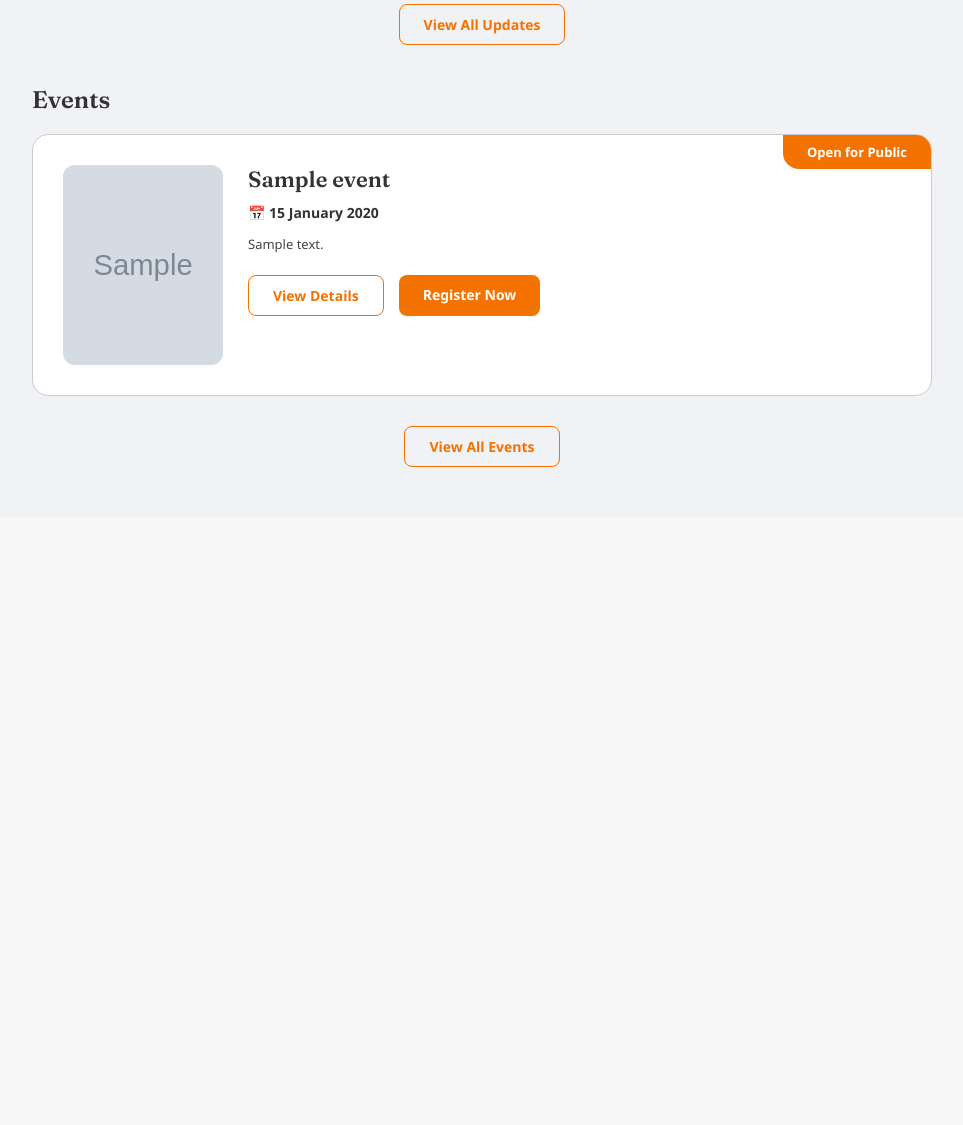
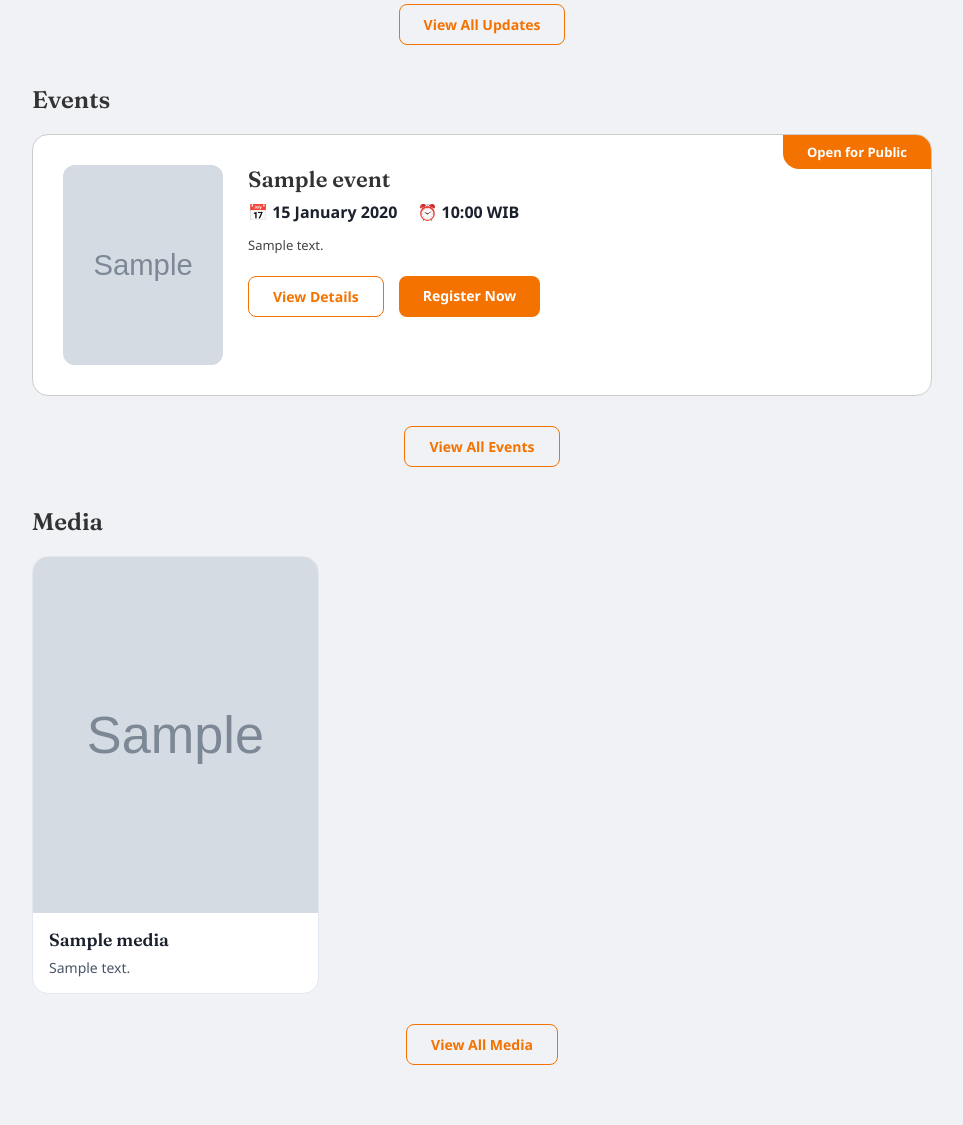
Before and after one commit to kmbwidyodaya/website, a Django app: template core/templates/home.html in a window 1280 px wide. Shown: the part 608-1733 px from the top of the page, without its empty margins (158-1121 px from the left). Before the commit the page ends 1075 px from the top, so only its background shows below. Run offline with Django 5.2, Linux system fonts and the light colour scheme; the template is opened without the code that fills it: values that come from a table or form of the project are taken from there, others are empty; tables that the repository leaves empty hold one stand-in row (values such as "Sample post"); grey boxes marked "Sample" are stand-in pictures; some web fonts are replaced.

Commit message:
Penambahan fitur media di homepage dan perbaikan menu events

```diff
--- a/core/models.py
+++ b/core/models.py
@@ -20,9 +20,19 @@ class Event(models.Model):
     # Deskripsi lengkap untuk halaman detail event
     full_description = models.TextField(help_text="Deskripsi detail untuk halaman View Details")
     date = models.DateField()
+    time = models.TimeField(null=True, blank=True, help_text="Contoh: 08:00:00 atau biarkan kosong")
     image = models.URLField(max_length=500, blank=True, null=True)
     is_open_for_public = models.BooleanField(default=True)
     registration_link = models.URLField(blank=True, null=True)
 
     def __str__(self):
         return self.title
+class Media(models.Model):
+    title = models.CharField(max_length=200)
+    description = models.TextField(blank=True, null=True, help_text="Deskripsi singkat media (opsional)")
+    image = models.URLField(max_length=500, blank=True, null=True, help_text="Direct Link Google Drive gambar")
+    link = models.URLField(max_length=500, help_text="Link tujuan (YouTube/Instagram/Drive)")
+    created_at = models.DateTimeField(auto_now_add=True)
+
+    def __str__(self):
+        return self.title
--- a/core/templates/home.html
+++ b/core/templates/home.html
@@ -69,7 +69,7 @@
         <section class="event-section">
             <h2 class="section-title">Events</h2>
 
-            {% if event %}
+        {% for event in events_list %}
             <div class="event-card">
                 <div class="badge-public">Open for Public</div>
                 <div class="event-body">
@@ -80,7 +80,14 @@
                     </div>
                     <div class="event-content">
                         <h3 class="event-title">{{ event.title }}</h3>
-                        <p class="event-date">📅 {{ event.date|date:"d F Y" }}</p>
+                        <!-- Ganti bagian tanggal dan jam menjadi seperti ini -->
+                        <div class="event-meta">
+                            <span class="event-date">📅 {{ event.date|date:"d F Y" }}</span>
+
+                            {% if event.time %}
+                            <span class="event-time">⏰ {{ event.time|time:"H:i" }} WIB</span>
+                            {% endif %}
+                        </div>
                         <p class="event-text">{{ event.short_description }}</p>
 
                         <div class="event-actions">
@@ -92,15 +99,43 @@
                     </div>
                 </div>
             </div>
-            {% else %}
+            {% empty %}
             <p>Belum ada event mendatang.</p>
-            {% endif %}
+            {% endfor %}
             <div class="center-btn">
                 <a href="#" class="btn btn-outline">View All Events</a>
             </div>
         </section>
+        <!-- Section Media -->
+        <section class="media-section">
+            <h2 class="section-title">Media</h2>
+            <div class="media-grid">
+                {% for item in media_list %}
+                <a href="{{ item.link }}" target="_blank" class="media-card">
+                    <div class="media-image-wrapper">
+                        {% if item.image %}
+                            <img src="{{ item.image }}" alt="{{ item.title }}">
+                        {% else %}
+                            <img src="https://via.placeholder.com/600x337?text=Media" alt="No Image">
+                        {% endif %}
+                    </div>
+                    <div class="media-content">
+                        <h3 class="media-title">{{ item.title }}</h3>
+                        {% if item.description %}
+                            <p class="media-description">{{ item.description }}</p>
+                        {% endif %}
+                    </div>
+                </a>
+                {% empty %}
+                    <p>Belum ada media terbaru.</p>
+                {% endfor %}
+            </div>
+                        <div class="center-btn">
+                <a href="#" class="btn btn-outline">View All Media</a>
+            </div>
+        </section>
     </main>
-<!-- Overlay Latar Belakang Gelap -->
+    <!-- Overlay Latar Belakang Gelap -->
     <div class="sidebar-overlay" id="sidebarOverlay" onclick="toggleSidebar()"></div>
 
     <!-- Off-Canvas Sidebar -->
@@ -128,16 +163,11 @@
             <a href="#">Contact us</a>
         </nav>
     </aside>
+    <!-- Script JavaScript -->
+{% load static %}
 
-    <!-- Script JavaScript Toggle -->
-    <script>
-        function toggleSidebar() {
-            const sidebar = document.getElementById('sidebarMenu');
-            const overlay = document.getElementById('sidebarOverlay');
-            sidebar.classList.toggle('open');
-            overlay.classList.toggle('open');
-        }
-    </script>
-</body>
+<!-- Panggil file JavaScript eksternal -->
+<script src="{% static 'js/main.js' %}"></script>
+
 </body>
 </html>
--- a/static/css/style.css
+++ b/static/css/style.css
@@ -157,7 +157,7 @@ h1, h2, h3, .section-title, .news-title, .event-title {
     border-radius: 16px;            /* Sudut membulat */
     padding: 20px;                 /* Jarak isi di dalam kotak */
     background-color: #ffffff;      /* Warna latar belakang */
-    margin-bottom: 20px;            /* Jarak antar kartu */
+    margin-bottom: 12px;            /* Jarak antar kartu */
     display: flex;                 /* Memuat tata letak flexbox */
     gap: 20px;                     /* Jarak antara gambar dan teks */
     align-items: flex-start;       /* Menjaga tinggi elemen tetap rapi */
@@ -215,8 +215,11 @@ h1, h2, h3, .section-title, .news-title, .event-title {
     padding: 30px;
     position: relative;
     overflow: hidden;
+    margin-bottom: 12px;
 }
-
+.event-card:last-child {
+    margin-bottom: 0;
+}
 .badge-public {
     position: absolute;
     top: 0;
@@ -236,7 +239,7 @@ h1, h2, h3, .section-title, .news-title, .event-title {
 
 .event-title {
     font-size: 22px;
-    margin: 0 0 10px 0;
+    margin: 0 0 8px 0;
 }
 
 .event-date {
@@ -256,7 +259,33 @@ h1, h2, h3, .section-title, .news-title, .event-title {
     gap: 15px;
     margin-top: 20px;
 }
+/* Mengatur agar tanggal dan jam sejajar ke samping */
+.event-meta {
+    display: flex;
+    align-items: center;
+    flex-wrap: wrap;
+    gap: 12px 20px;
+    margin-top: 0;
+    margin-bottom: 12px;
+    font-size: 1rem;
+    font-weight: 600;
+    line-height: 1.4;
+    color: #1a202c;
+}
 
+.event-meta span {
+    display: flex;
+    align-items: center;
+    gap: 8px;
+}
+
+.event-meta .event-date,
+.event-meta .event-time {
+    margin: 0;
+    font-size: inherit;
+    font-weight: inherit;
+    line-height: inherit;
+}
 /* 7. BUTTONS */
 .btn {
     padding: 10px 24px;
@@ -390,3 +419,76 @@ h1, h2, h3, .section-title, .news-title, .event-title {
     border-left-color: #ffffff;
     padding-left: 34px; /* Efek geser kanan saat diklik/hover */
 }
+/* Container utama Media */
+.media-section {
+    margin-top: 40px;
+    margin-bottom: 40px;
+}
+
+/* Grid Layout 3 Kolom */
+.media-grid {
+    display: grid;
+    grid-template-columns: repeat(3, 1fr); /* Tepat 3 kolom sejajar */
+    gap: 20px;                             /* Jarak antar kartu */
+}
+
+/* Kartu Media Melebar Horizontal (Rasio 16:9 Landscape) */
+.media-card {
+    background-color: #ffffff !important;
+    border: 1px solid #e2e8f0;
+    border-radius: 16px;
+    overflow: hidden;
+    text-decoration: none;
+    color: inherit;
+    display: flex;
+    flex-direction: column;
+    transition: transform 0.2s, box-shadow 0.2s;
+}
+
+.media-card:hover {
+    transform: translateY(-4px);
+    box-shadow: 0 8px 16px rgba(0, 0, 0, 0.08);
+}
+
+/* Gambar Landscape (16:9) */
+.media-image-wrapper {
+    width: 100%;
+    aspect-ratio: 4 / 5; /* Rasio landscape horizontal */
+    overflow: hidden;
+    background-color: #e2e8f0;
+}
+
+.media-image-wrapper img {
+    width: 100%;
+    height: 100%;
+    object-fit: cover;
+    display: block;
+}
+
+.media-content {
+    padding: 16px;
+}
+
+.media-title {
+    font-size: 1.1rem;
+    font-weight: 600;
+    margin: 0 0 8px 0;
+    color: #1a202c;
+}
+
+.media-description {
+    font-size: 0.875rem;
+    color: #4a5568;
+    margin: 0;
+    display: -webkit-box;
+    -webkit-line-clamp: 2;
+    -webkit-box-orient: vertical;
+    overflow: hidden;
+}
+
+/* Responsif: Menjadi 1 kolom jika dibuka di layar smartphone */
+@media (max-width: 768px) {
+    .media-grid {
+        grid-template-columns: 1fr;
+    }
+}
--- /dev/null
+++ b/static/js/main.js
@@ -0,0 +1,9 @@
+function toggleSidebar() {
+    const sidebar = document.getElementById('sidebarMenu');
+    const overlay = document.getElementById('sidebarOverlay');
+
+    if (sidebar && overlay) {
+        sidebar.classList.toggle('open');
+        overlay.classList.toggle('open');
+    }
+}
```
Also changed, not shown: core/admin.py (+6 -1 lines), core/views.py (+6 -5 lines), core/migrations/0005_media.py (added), core/migrations/0006_event_time.py (added).
